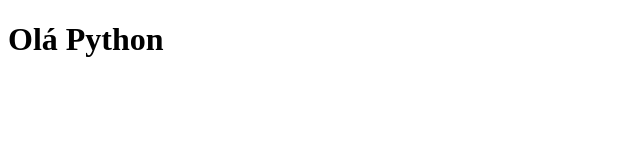
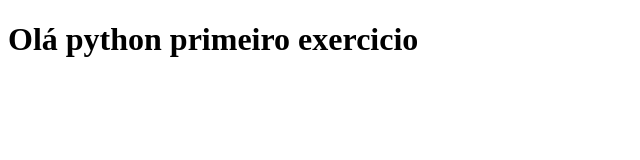
Before and after one commit to Guilherme-biazioli/exercicio-python, a plain HTML site: page index.html in a window 1280 px wide. Shown: the whole page, without its empty margins (0-640 px from the left). Drawn offline with Linux system fonts and the light colour scheme.

Commit message:
Update index.html

```diff
--- a/index.html
+++ b/index.html
@@ -7,6 +7,6 @@
     <title>Aula Python</title>
 </head>
 <body>
-    <h1>Olá Python</h1>
+    <h1>Olá python primeiro exercicio</h1>
 </body>
 </html>
```
